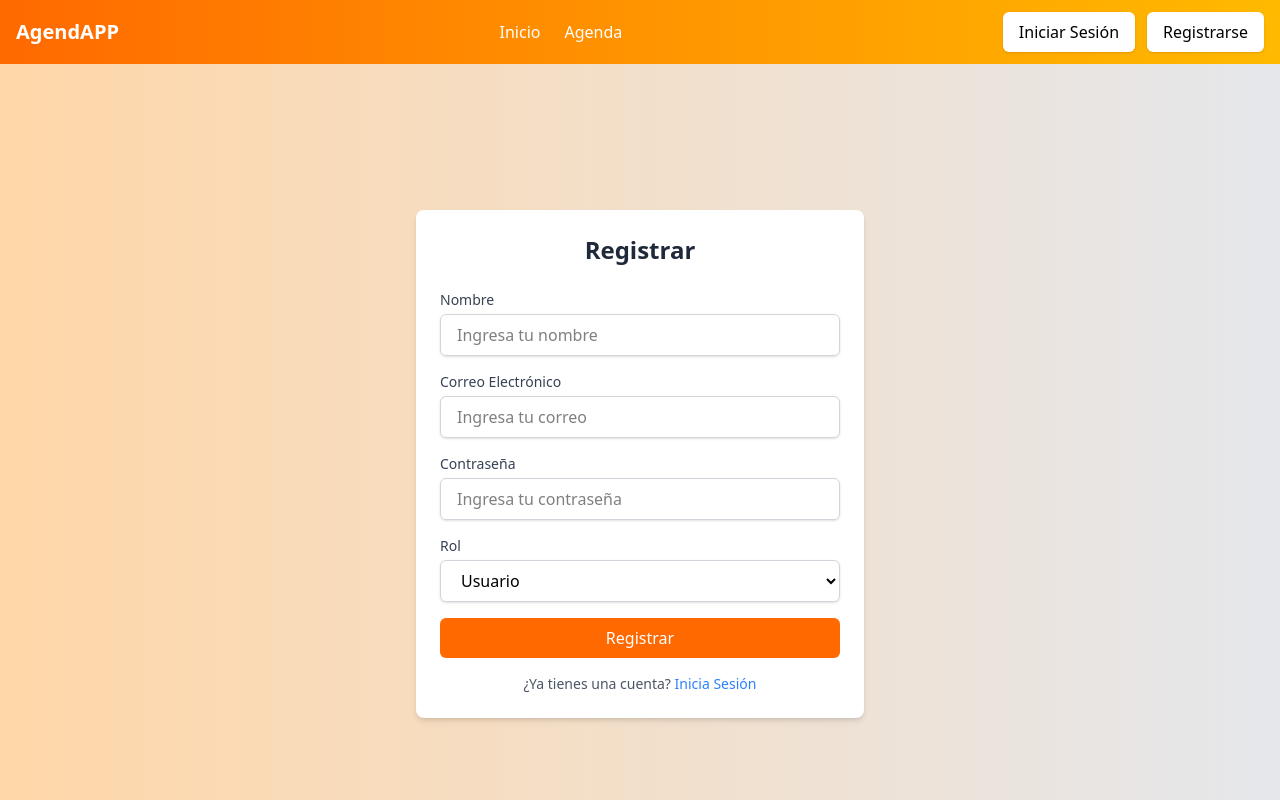
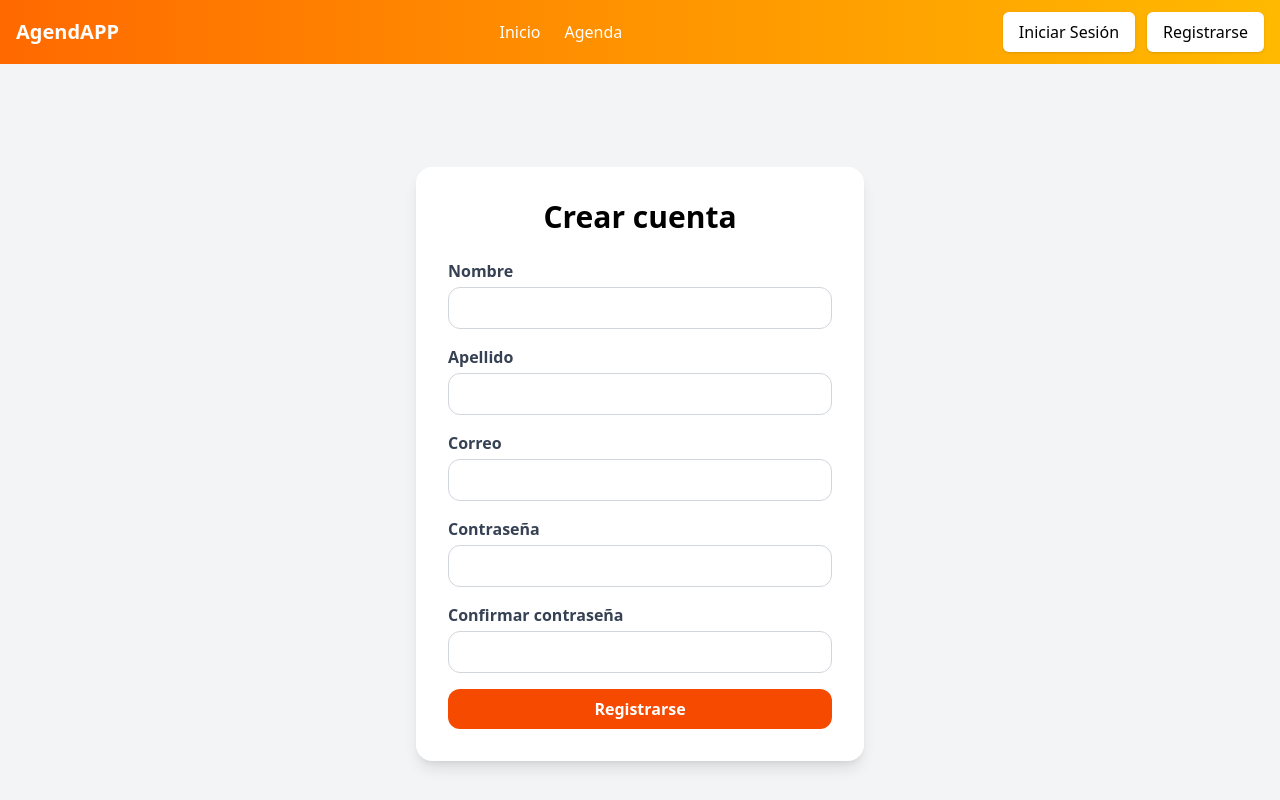
Before and after one commit to OmarSM41/agendapp_frontend, a Vue app: page /register in a window 1280 px wide. Shown: the top 800 px of the page. Built offline with nearby package versions, Linux system fonts and the light colour scheme; the HTML template or start-up script is replaced by a standard one.

Commit message:
Ajustes en el login y register

```diff
--- a/src/api.ts
+++ b/src/api.ts
@@ -1,7 +1,8 @@
 import axios from 'axios'
 
 const api = axios.create({
-  baseURL: 'https://localhost:7183/api',
+  //baseURL: 'https://localhost:7183/api',
+  baseURL: 'https://localhost:7062/api',
 })
 
 export default api
--- a/src/stores/authStore.ts
+++ b/src/stores/authStore.ts
@@ -2,33 +2,66 @@ import { defineStore } from 'pinia'
 
 export const useAuthStore = defineStore('auth', {
   state: () => ({
-    isAuthenticated: false,
-    nombre: '',
-    token: '',
+    token: null,
+    nombre: null,
+    correo: null,
+    rol: null,
+    isAuthenticated: false, // ✅ nuevo
   }),
   actions: {
-    login(nombre: string, token: string) {
-      this.isAuthenticated = true
-      this.nombre = nombre
-      this.token = token
-      localStorage.setItem('token', token)
-      localStorage.setItem('nombre', nombre)
+    async login(correo, contraseña) {
+      try {
+        const response = await fetch('https://localhost:7062/api/Usuario/Auth/Login', {
+          method: 'POST',
+          headers: {
+            'Content-Type': 'application/json',
+          },
+          body: JSON.stringify({ correo, contraseña }),
+        })
+
+        const data = await response.json()
+
+        if (!response.ok) throw new Error(data.message || 'Error al iniciar sesión')
+
+        this.token = data.usuario.token
+        this.nombre = data.usuario.nombre
+        this.correo = data.usuario.correo
+        this.rol = data.usuario.rol
+        this.isAuthenticated = true
+
+        localStorage.setItem(
+          'auth',
+          JSON.stringify({
+            token: this.token,
+            nombre: this.nombre,
+            correo: this.correo,
+            rol: this.rol,
+          })
+        )
+
+        return { success: true }
+      } catch (err) {
+        return { success: false, message: err.message }
+      }
+    },
+    loadFromStorage() {
+      const stored = localStorage.getItem('auth')
+      if (stored) {
+        const data = JSON.parse(stored)
+        this.token = data.token
+        this.nombre = data.nombre
+        this.correo = data.correo
+        this.rol = data.rol
+        this.isAuthenticated = true
+      }
     },
     logout() {
+      this.token = null
+      this.nombre = null
+      this.correo = null
+      this.rol = null
       this.isAuthenticated = false
-      this.nombre = ''
-      this.token = ''
-      localStorage.removeItem('token')
-      localStorage.removeItem('nombre')
-    },
-    loadFromStorage() {
-      const token = localStorage.getItem('token')
-      const nombre = localStorage.getItem('nombre')
-      if (token && nombre) {
-        this.isAuthenticated = true
-        this.nombre = nombre
-        this.token = token
-      }
+      localStorage.removeItem('auth')
     },
   },
 })
--- a/src/views/LoginView.vue
+++ b/src/views/LoginView.vue
@@ -1,91 +1,60 @@
 <template>
-  <div
-    class="min-h-screen flex items-center justify-center bg-gradient-to-r from-orange-200 to-gray-200"
-  >
-    <div class="w-full max-w-md bg-white rounded-lg shadow-md p-6">
-      <h2 class="text-2xl font-bold text-center text-gray-800 mb-6">Iniciar Sesión</h2>
-      <form @submit.prevent="loginUser">
+  <div class="flex justify-center items-center min-h-screen bg-gray-100">
+    <div class="bg-white p-8 rounded-2xl shadow-lg w-full max-w-md">
+      <h2 class="text-3xl font-bold text-center mb-6">Iniciar sesión</h2>
+      <form @submit.prevent="handleLogin">
         <div class="mb-4">
-          <label for="nombre" class="block text-sm font-medium text-gray-700">Nombre</label>
+          <label class="block text-gray-700 font-semibold mb-1">Correo electrónico</label>
           <input
-            type="text"
-            id="nombre"
-            v-model="form.nombre"
-            class="mt-1 block w-full px-4 py-2 border border-gray-300 rounded-md shadow-sm"
-            placeholder="Ingresa tu nombre de usuario"
+            v-model="correo"
+            type="email"
             required
+            class="w-full px-4 py-2 border border-gray-300 rounded-xl focus:outline-none focus:ring-2 focus:ring-blue-400"
+            placeholder="ejemplo@ejemplo.com"
           />
         </div>
-
         <div class="mb-4">
-          <label for="contraseña" class="block text-sm font-medium text-gray-700">Contraseña</label>
+          <label class="block text-gray-700 font-semibold mb-1">Contraseña</label>
           <input
+            v-model="contraseña"
             type="password"
-            id="contraseña"
-            v-model="form.contraseña"
-            class="mt-1 block w-full px-4 py-2 border border-gray-300 rounded-md shadow-sm"
-            placeholder="Ingresa tu contraseña"
             required
+            class="w-full px-4 py-2 border border-gray-300 rounded-xl focus:outline-none focus:ring-2 focus:ring-blue-400"
+            placeholder="••••••••"
           />
         </div>
-
+        <div class="text-red-500 text-sm mb-2" v-if="auth.error">{{ auth.error }}</div>
         <button
           type="submit"
-          class="w-full bg-orange-500 text-white py-2 px-4 rounded-md hover:bg-orange-600 focus:outline-none focus:ring-2 focus:ring-blue-500 focus:ring-offset-2"
+          class="w-full bg-orange-600 hover:bg-orange-800 text-white font-semibold py-2 rounded-xl transition duration-200"
         >
-          Iniciar Sesión
+          Iniciar sesión
         </button>
-
-        <p class="mt-4 text-sm text-center text-gray-600">
-          ¿No tienes una cuenta?
-          <a href="/register" class="text-blue-500 hover:underline">Regístrate</a>
-        </p>
       </form>
     </div>
   </div>
 </template>
 
-<script lang="ts">
-import { defineComponent, reactive } from 'vue'
-import api from '@/api'
+<script setup lang="ts">
+import { ref } from 'vue'
+import { useAuthStore } from '@/stores/authStore'
 import { useRouter } from 'vue-router'
-import { checkAuth } from '@/utils/auth'
-import { useAuthStore } from '@/stores/authStore'
 
-export default defineComponent({
-  setup() {
-    const router = useRouter()
-    const auth = useAuthStore()
+const correo = ref('')
+const contraseña = ref('')
+const error = ref(null)
+const auth = useAuthStore()
+const router = useRouter()
 
-    const form = reactive({
-      nombre: '',
-      contraseña: '',
-    })
-
-    const loginUser = async () => {
-      try {
-        const response = await api.post('/auth/login', form)
-        console.log(response.data)
-        alert('Inicio de sesión exitoso')
-        auth.login(response.data.nombre, response.data.token)
-        auth.loadFromStorage()
-        checkAuth()
-        router.push('/')
-        console.log('Desde Header:', auth.nombre)
-
-        // eslint-disable-next-line @typescript-eslint/no-explicit-any
-      } catch (error: any) {
-        alert('Error al iniciar sesión: ' + (error.response?.data?.mensaje || 'Inténtalo de nuevo'))
-        console.error(error)
-      }
-    }
-
-    return {
-      form,
-      loginUser,
-    }
-
-  },
-
-})
+const handleLogin = async () => {
+  const result = await auth.login(correo.value, contraseña.value)
+  if (result.success) {
+    console.log('Inicio de sesión exitoso:')
+    alert('Inicio de sesión exitoso')
+    router.push('/') // o donde desees redirigir
+  } else {
+    console.error('Error al iniciar sesión:', result.message)
+    error.value = result.message
+  }
+}
 </script>
--- a/src/views/RegisterView.vue
+++ b/src/views/RegisterView.vue
@@ -1,110 +1,91 @@
 <template>
-  <div
-    class="min-h-screen flex items-center justify-center bg-gradient-to-r from-orange-200 to-gray-200"
-  >
-    <div class="w-full max-w-md bg-white rounded-lg shadow-md p-6">
-      <h2 class="text-2xl font-bold text-center text-gray-800 mb-6">Registrar</h2>
-      <form @submit.prevent="registerUser">
-        <div class="mb-4">
-          <label for="name" class="block text-sm font-medium text-gray-700">Nombre</label>
-          <input
-            type="text"
-            id="name"
-            v-model="form.nombre"
-            class="mt-1 block w-full px-4 py-2 border border-gray-300 rounded-md shadow-sm focus:ring-blue-500 focus:border-blue-500"
-            placeholder="Ingresa tu nombre"
-            required
-          />
+  <div class="min-h-screen flex items-center justify-center bg-gray-100 p-4">
+    <div class="bg-white p-8 rounded-2xl shadow-lg w-full max-w-md">
+      <h2 class="text-3xl font-bold text-center mb-6">Crear cuenta</h2>
+
+      <form @submit.prevent="registrarUsuario" class="space-y-4">
+        <div>
+          <label class="block text-gray-700 font-semibold mb-1">Nombre</label>
+          <input v-model="nombre" type="text" class="w-full px-4 py-2 border border-gray-300 rounded-xl focus:outline-none focus:ring-2 focus:ring-blue-400" required />
         </div>
 
-        <div class="mb-4">
-          <label for="email" class="block text-sm font-medium text-gray-700"
-            >Correo Electrónico</label
-          >
-          <input
-            type="email"
-            id="email"
-            v-model="form.correo"
-            class="mt-1 block w-full px-4 py-2 border border-gray-300 rounded-md shadow-sm"
-            placeholder="Ingresa tu correo"
-            required
-          />
+        <div>
+          <label class="block text-gray-700 font-semibold mb-1">Apellido</label>
+          <input v-model="apellido" type="text" class="w-full px-4 py-2 border border-gray-300 rounded-xl focus:outline-none focus:ring-2 focus:ring-blue-400" required />
         </div>
 
-        <div class="mb-4">
-          <label for="password" class="block text-sm font-medium text-gray-700">Contraseña</label>
-          <input
-            type="password"
-            id="password"
-            v-model="form.contraseña"
-            class="mt-1 block w-full px-4 py-2 border border-gray-300 rounded-md shadow-sm"
-            placeholder="Ingresa tu contraseña"
-            required
-          />
+        <div>
+          <label class="block text-gray-700 font-semibold mb-1">Correo</label>
+          <input v-model="correo" type="email" class="w-full px-4 py-2 border border-gray-300 rounded-xl focus:outline-none focus:ring-2 focus:ring-blue-400" required />
         </div>
 
-        <div class="mb-4">
-          <label for="rol" class="block text-sm font-medium text-gray-700">Rol</label>
-          <select
-            id="rol"
-            v-model="form.rol"
-            class="mt-1 block w-full px-4 py-2 border border-gray-300 rounded-md shadow-sm"
-            required
-          >
-            <option value="Usuario">Usuario</option>
-            <option value="Profesor">Profesor</option>
-          </select>
+        <div>
+          <label class="block text-gray-700 font-semibold mb-1">Contraseña</label>
+          <input v-model="contraseña" type="password" class="w-full px-4 py-2 border border-gray-300 rounded-xl focus:outline-none focus:ring-2 focus:ring-blue-400" required />
         </div>
 
-        <button
-          type="submit"
-          class="w-full bg-orange-500 text-white py-2 px-4 rounded-md hover:bg-orange-600 focus:outline-none focus:ring-2 focus:ring-blue-500 focus:ring-offset-2"
-        >
-          Registrar
+        <div>
+          <label class="block text-gray-700 font-semibold mb-1">Confirmar contraseña</label>
+          <input v-model="confirmacionContraseña" type="password" class="w-full px-4 py-2 border border-gray-300 rounded-xl focus:outline-none focus:ring-2 focus:ring-blue-400" required />
+        </div>
+
+        <div v-if="error" class="text-red-500 text-sm">{{ error }}</div>
+
+        <button type="submit" class="w-full bg-orange-600 hover:bg-orange-800 text-white font-semibold py-2 rounded-xl transition duration-200">
+          Registrarse
         </button>
-
-        <p class="mt-4 text-sm text-center text-gray-600">
-          ¿Ya tienes una cuenta?
-          <a href="/login" class="text-blue-500 hover:underline">Inicia Sesión</a>
-        </p>
       </form>
     </div>
   </div>
 </template>
 
-<script lang="ts">
-import { defineComponent, reactive } from 'vue'
-import api from '@/api'
-import { useRouter } from 'vue-router';
+<script setup lang="ts">
+import { ref } from 'vue'
+import { useRouter } from 'vue-router'
 
-export default defineComponent({
-  setup() {
-    const router = useRouter();
+const router = useRouter()
 
-    const form = reactive({
-      nombre: '',
-      correo: '',
-      contraseña: '',
-      rol: 'Usuario',
+const nombre = ref('')
+const apellido = ref('')
+const correo = ref('')
+const contraseña = ref('')
+const confirmacionContraseña = ref('')
+const error = ref('')
+
+const registrarUsuario = async () => {
+  if (contraseña.value !== confirmacionContraseña.value) {
+    error.value = 'Las contraseñas no coinciden'
+    return
+  }
+
+  try {
+    const response = await fetch('https://localhost:7062/api/Usuario/Auth/Register', {
+      method: 'POST',
+      headers: {
+        'Content-Type': 'application/json'
+      },
+      body: JSON.stringify({
+        nombre: nombre.value,
+        apellido: apellido.value,
+        correo: correo.value,
+        contraseña: contraseña.value,
+        confirmacionContraseña: confirmacionContraseña.value
+      })
     })
 
-    const registerUser = async () => {
-      try {
-        const response = await api.post('/auth/register', form)
-        alert('Registro exitoso')
-        router.push('/login');
-        console.log(response.data)
-      // eslint-disable-next-line @typescript-eslint/no-explicit-any
-      } catch (error: any) {
-        alert('Error al registrar: ' + (error.response?.data?.mensaje || 'Inténtalo de nuevo'))
-        console.error(error)
-      }
+    if (!response.ok) {
+      const errorData = await response.json()
+      console.error('Error en el registro:', errorData)
+      throw new Error(errorData.message || 'Error al registrar')
     }
 
-    return {
-      form,
-      registerUser,
-    }
-  },
-})
+    const data = await response.json()
+    console.log('Usuario registrado exitosamente:', data)
+    alert('Registro exitoso ✅')
+    router.push('/login')
+  } catch (err) {
+    console.error('Error:', err.message)
+    error.value = err.message
+  }
+}
 </script>
```
Also changed, not shown: src/views/DashboardView.vue (+43 -21 lines).
